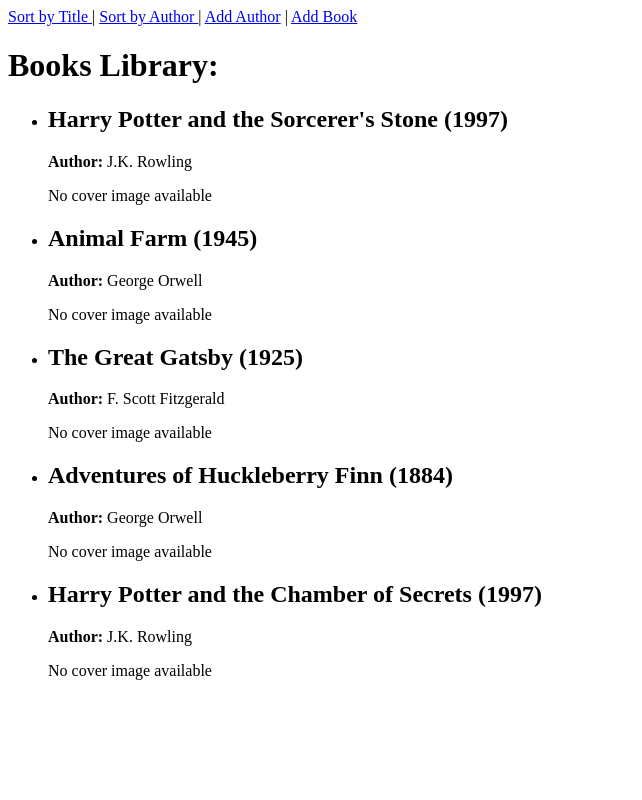
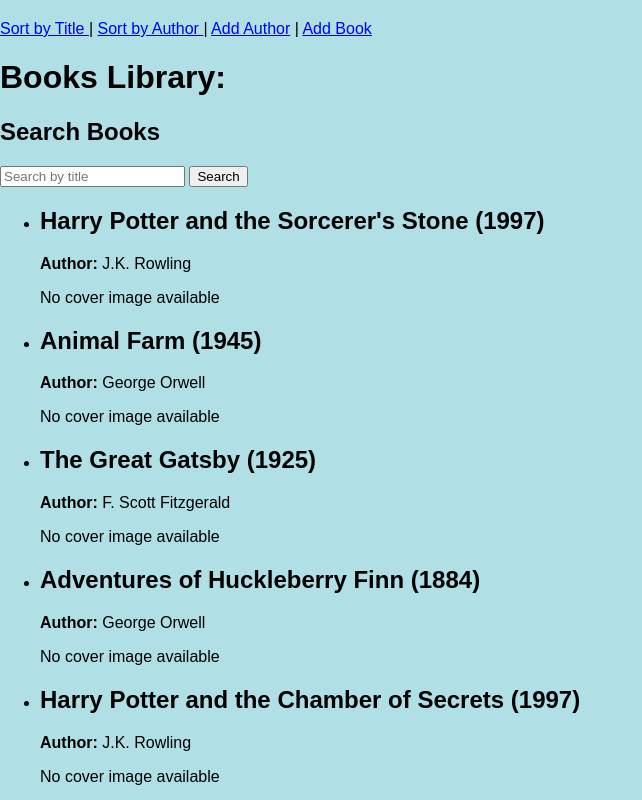
Before and after one commit to ReshmaJohnDev/Book_Alchemy, a Flask app: page / in a window 1280 px wide. Shown: the whole page, without its empty margins (0-642 px from the left). Run offline with Flask 3, Linux system fonts and the light colour scheme; data that the repository does not hold is empty.

Commit message:
Added logic for search

```diff
--- a/app.py
+++ b/app.py
@@ -27,21 +27,26 @@
     db.create_all()
 
 
-@app.route('/')
+@app.route('/',methods=['GET', 'POST'])
 def home_page():
+    search_query = ''
+    sort_by = request.args.get('sort_by', None)
+    books = []
 
-    #Default criteria
-    sort_by = request.args.get('sort_by', None)
-    books_query = Book.query
-    if sort_by == 'author':
-        books_query = books_query.join(Author).order_by(Author.author_name)
-    elif sort_by == 'title':
-        books_query = books_query.join(Author).order_by(Book.book_title)
+    if request.method == 'POST':
+        search_query = request.form.get('search_query', '')  # Get the search query from the form
+        if search_query:
+            books = Book.query.filter(Book.book_title.ilike(f'%{search_query}%')).all()
+    else:
 
-    books = books_query.all()
+       if sort_by == 'author':
+            books = Book.query.join(Author).order_by(Author.author_name).all()
+       elif sort_by == 'title':
+            books = Book.query.order_by(Book.book_title).all()
+       else:
+           books = Book.query.all()
 
     book_details = []
-
     for book in books:
         # Call the Google Books API using the ISBN for each book
         isbn = book.book_isbn.replace('-', '')
@@ -62,7 +67,7 @@
             'publication_year': book.book_publication_year,
             'image_url': book_image_url
         })
-    return render_template('home.html', book_details= book_details, sort_by= sort_by)
+    return render_template('home.html', book_details= book_details, sort_by= sort_by, search_query=search_query)
 
 
 @app.route('/add_author', methods=['GET', 'POST'])
@@ -117,6 +122,5 @@
 
     return render_template('add_book.html',authors = authors )
 
-
 if __name__ == '__main__':
     app.run(debug=True)
--- /dev/null
+++ b/static/styles.css
@@ -0,0 +1,11 @@
+* {
+    box-sizing: border-box;
+    font-family: 'Poppins', sans-serif;
+}
+
+body {
+    background-color:powderblue;
+    margin: 0;
+    padding: 20px 0;
+    height: 100vh;
+}
--- a/templates/add_book.html
+++ b/templates/add_book.html
@@ -8,11 +8,11 @@
 <body>
     <h2>Add a New Book</h2>
     <form method="POST" action="/add_book">
+        <label for="book_title">Book Title:</label><br>
+        <input type="text" id="book_title" name="book_title" required><br><br>
+
         <label for="book_isbn">Book ISBN:</label><br>
         <input type="text" id="book_isbn" name="book_isbn" required><br><br>
-
-        <label for="book_title">Book Title:</label><br>
-        <input type="text" id="book_title" name="book_title" required><br><br>
 
         <label for="author_id">Author:</label><br>
         <select name="author_id" id="author_id" required>
--- a/templates/home.html
+++ b/templates/home.html
@@ -3,6 +3,7 @@
 <head>
     <meta charset="UTF-8">
     <meta name="viewport" content="width=device-width, initial-scale=1.0">
+     <link rel="stylesheet" href="/static/styles.css">
     <title>Book Library</title>
 </head>
 <body>
@@ -31,6 +32,13 @@
 </nav>
 
     <h1>Books Library:</h1>
+<h2>Search Books</h2>
+<form action="{{ url_for('home_page') }}" method="POST">
+    <div class="input-field">
+        <input type="text" name="search_query" placeholder="Search by title" required>
+        <button type="submit">Search</button>
+    </div>
+</form>
 
     <ul>
          {% for book in book_details %}
```
